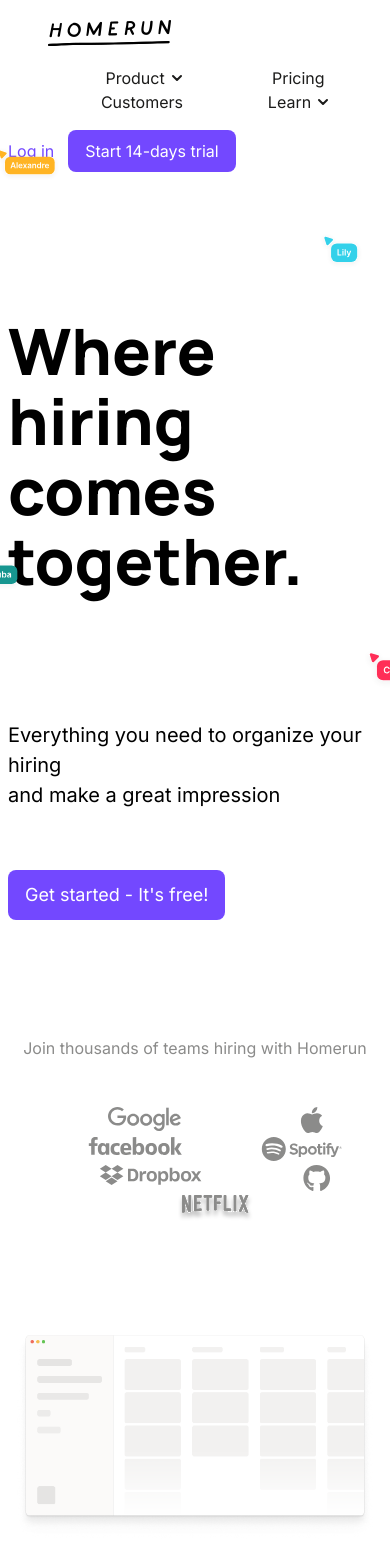
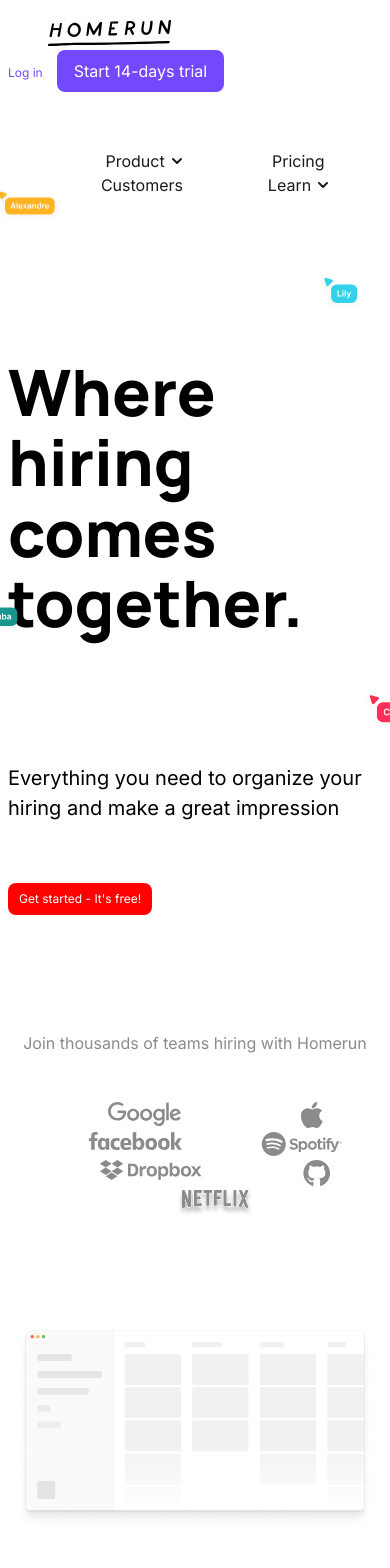
Before and after one commit to ClaraChaouat/UpTectTest, a JavaScript app: page / in a window 390 px wide. Shown: the top 1568 px of the page. Built offline with nearby package versions, Linux system fonts and the light colour scheme; the HTML template or start-up script is replaced by a standard one.

Commit message:
Responsive navbar

```diff
--- a/src/components/Hero.js
+++ b/src/components/Hero.js
@@ -17,9 +17,7 @@
     <div className="subheader">
       <div className="subheaderTitle">
         <div className="subheaderTitleContainer">
-          <p>
-            Where hiring <br /> comes together.
-          </p>
+          <p>Where hiring comes together.</p>
           <img
             className="charlotteMouse"
             src={charlotte}
@@ -37,7 +35,7 @@
 
       <div className="subheaderSubtitle">
         <p>
-          Everything you need to organize your hiring <br /> and make a great
+          Everything you need to organize your hiring and make a great
           impression
         </p>
       </div>
--- a/src/components/button.scss
+++ b/src/components/button.scss
@@ -1,5 +1,6 @@
 @import "../styles/settings.scss";
 @import "../styles/mixins.scss";
+@import "../styles/responsive.scss";
 
 .btn {
   font-family: $primaryFontFamily;
@@ -19,3 +20,11 @@
 .btn--secondary {
   background-color: $secondaryColor;
 }
+
+@media #{$mobile-version} {
+  .btn {
+    font-size: 12px;
+    padding: 0 10px;
+    background-color: red;
+  }
+}
--- a/src/components/hero.scss
+++ b/src/components/hero.scss
@@ -19,8 +19,9 @@
       font-style: normal;
       font-weight: 800;
       font-size: 64px;
-      line-height: 70px;
+      line-height: 1.1;
       flex-wrap: wrap;
+      max-width: 517px;
     }
 
     .subheaderTitleContainer {
--- a/src/components/navigationbar.scss
+++ b/src/components/navigationbar.scss
@@ -1,4 +1,5 @@
 @import "../styles/settings.scss";
+@import "../styles/responsive.scss";
 
 .navBar {
   display: flex;
@@ -65,3 +66,25 @@
     }
   }
 }
+
+@media #{$mobile-version} {
+  .navBarIcon {
+    padding-left: 30px;
+  }
+
+  .navBarItems {
+    order: 3;
+    margin-top: 40px;
+    width: 100%;
+  }
+
+  .navBarLogIn {
+    a {
+      font-size: 12px;
+    }
+
+    button {
+      background-color: red;
+    }
+  }
+}
--- /dev/null
+++ b/src/styles/responsive.scss
@@ -0,0 +1 @@
+$mobile-version: "only screen and (max-width: calc(600 / 16 * 1rem))";
```
Also changed, not shown: 1 other file (tests, documents, lock files or other folders).
